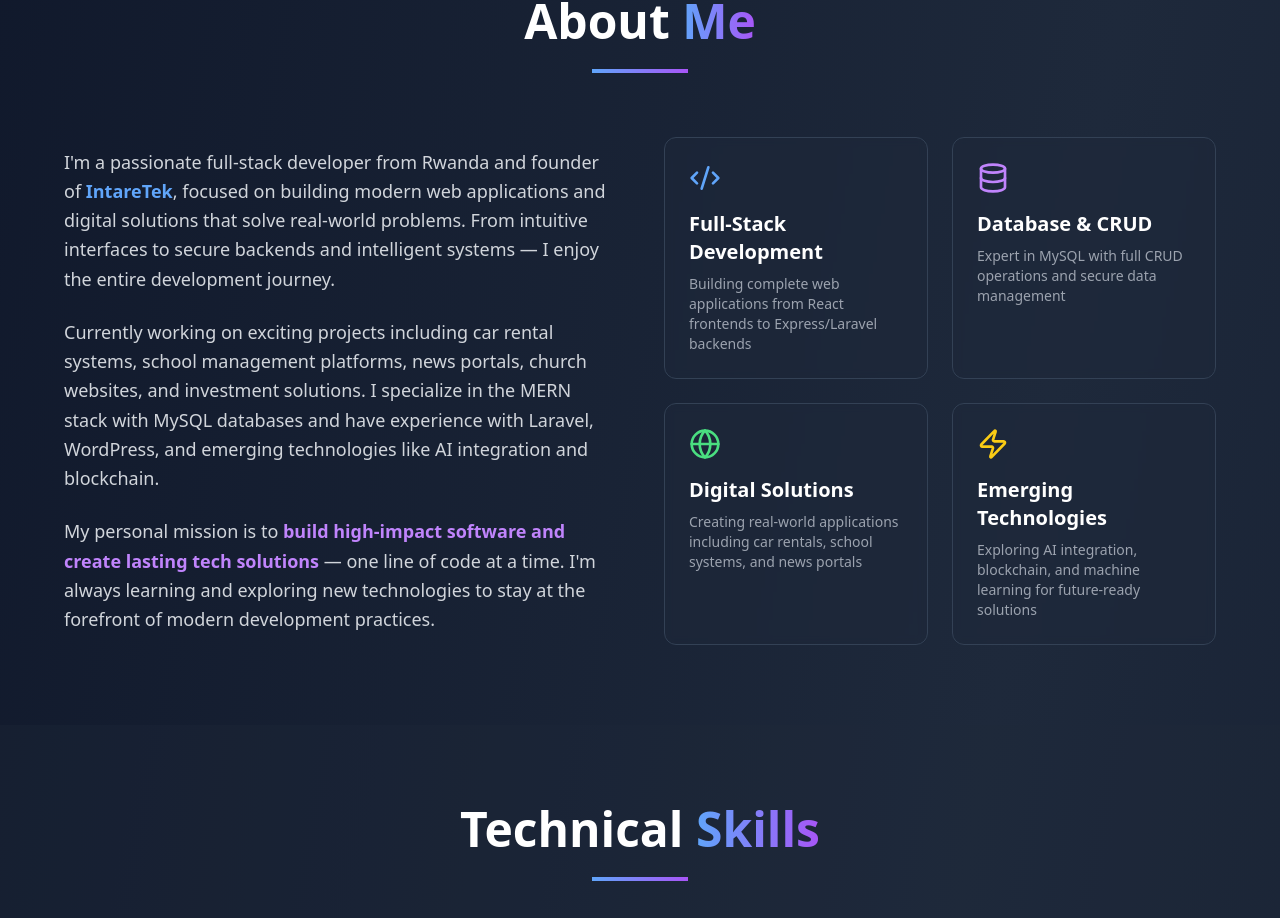
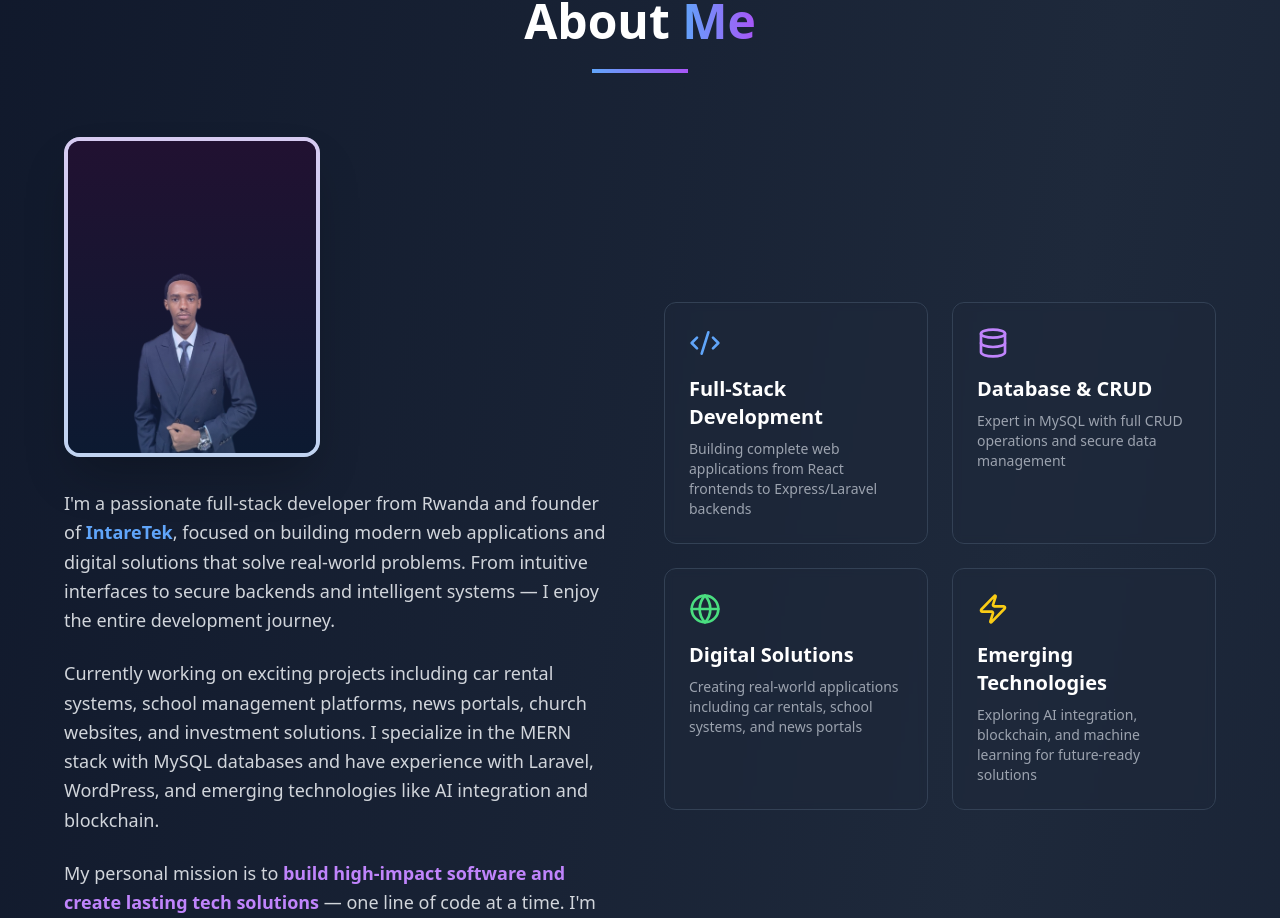
Before and after one commit to gadishiimwe/My-Portfolio-Website, a React (Vite) app: page / in a window 1280 px wide. Shown: the part 883-1801 px from the top of the page. Built offline with nearby package versions, Linux system fonts and the light colour scheme.

Commit message:
Add profile picture
Adds the user's profile picture to the hero section.

```diff
--- a/src/components/About.tsx
+++ b/src/components/About.tsx
@@ -37,6 +37,18 @@ export const About = () => {
 
         <div className="grid lg:grid-cols-2 gap-12 items-center">
           <div className="space-y-6">
+            {/* Professional Photo */}
+            <div className="flex justify-center lg:justify-start mb-8">
+              <div className="relative">
+                <img
+                  src="/lovable-uploads/288eda16-60e8-41e0-9f00-37d178198211.png"
+                  alt="GAD ISHIMWE - Full Stack Developer"
+                  className="w-64 h-80 object-cover rounded-2xl shadow-2xl border-4 border-gradient-to-r from-blue-400 to-purple-500"
+                />
+                <div className="absolute inset-0 rounded-2xl bg-gradient-to-t from-blue-500/20 to-purple-500/20"></div>
+              </div>
+            </div>
+
             <p className="text-lg text-gray-300 leading-relaxed">
               I'm a passionate full-stack developer from Rwanda and founder of <strong className="text-blue-400">IntareTek</strong>,
               focused on building modern web applications and digital solutions that solve real-world problems.
```
Also changed, not shown: public/lovable-uploads/288eda16-60e8-41e0-9f00-37d178198211.png (added).
